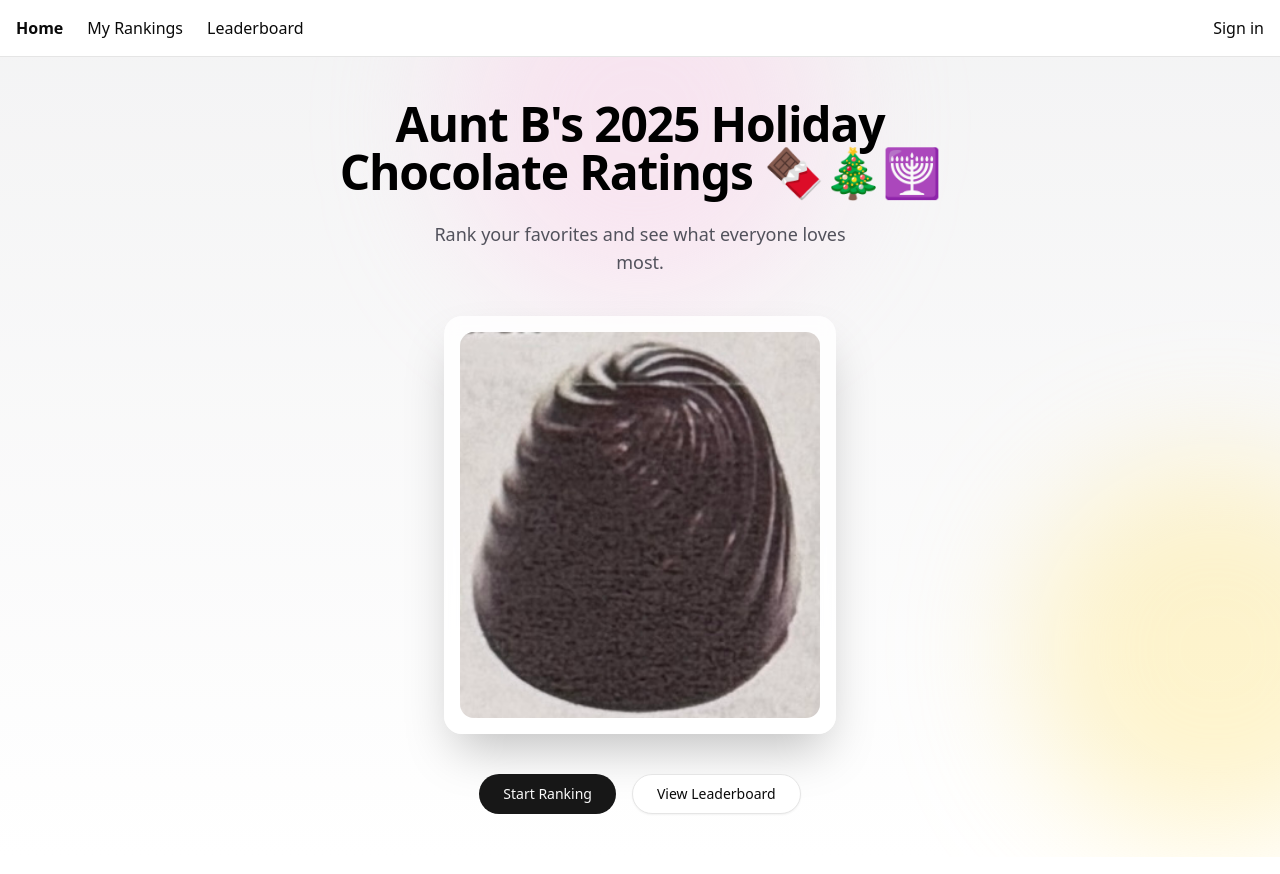
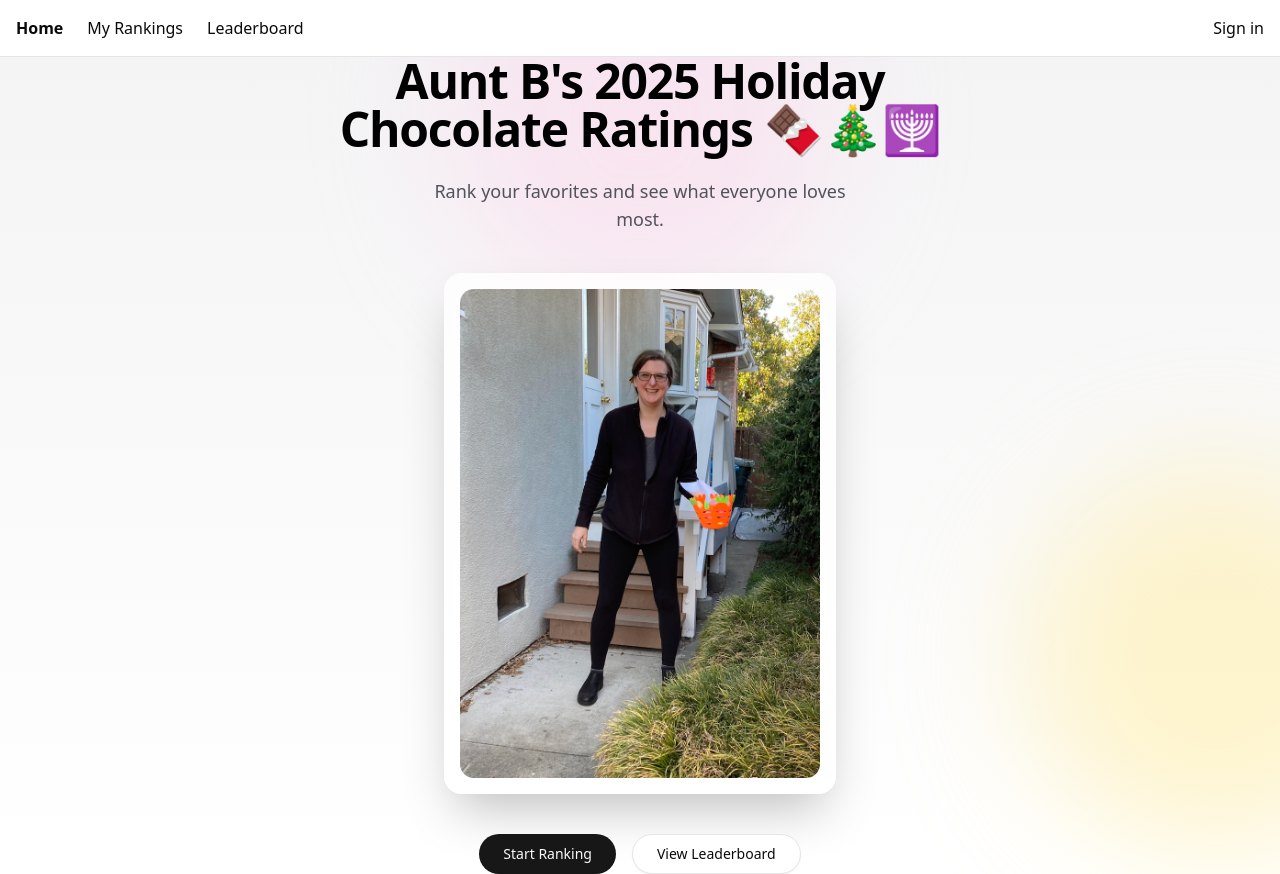
Before and after one commit to jcub-gold/aunt_bs_chocolate_rankings, a Next.js app: page / in a window 1280 px wide. Built offline with nearby package versions, Linux system fonts and the light colour scheme; no server answers.

Commit message:
new home photo

```diff
--- a/app/page.tsx
+++ b/app/page.tsx
@@ -42,7 +42,7 @@ export default function Home() {
         className="relative z-10 rounded-2xl bg-white/80 dark:bg-zinc-900/80 p-4 shadow-2xl backdrop-blur"
       >
         <Image
-          src="/chocolates/milk_double_hazelnut_crunch.jpg"
+          src="/home/aunt_b.jpg"
           alt="Holiday Chocolate"
           width={360}
           height={360}
```
Also changed, not shown: public/home/aunt_b.jpg (added).
